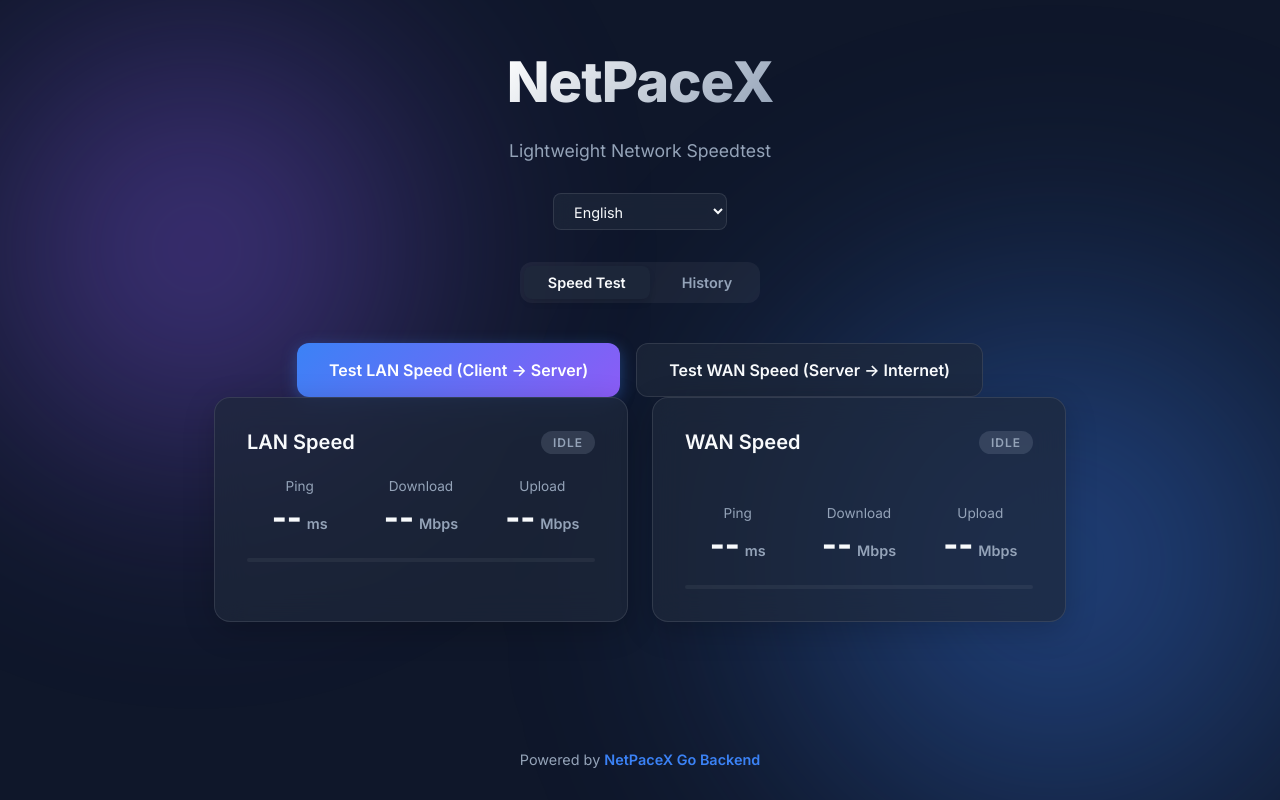
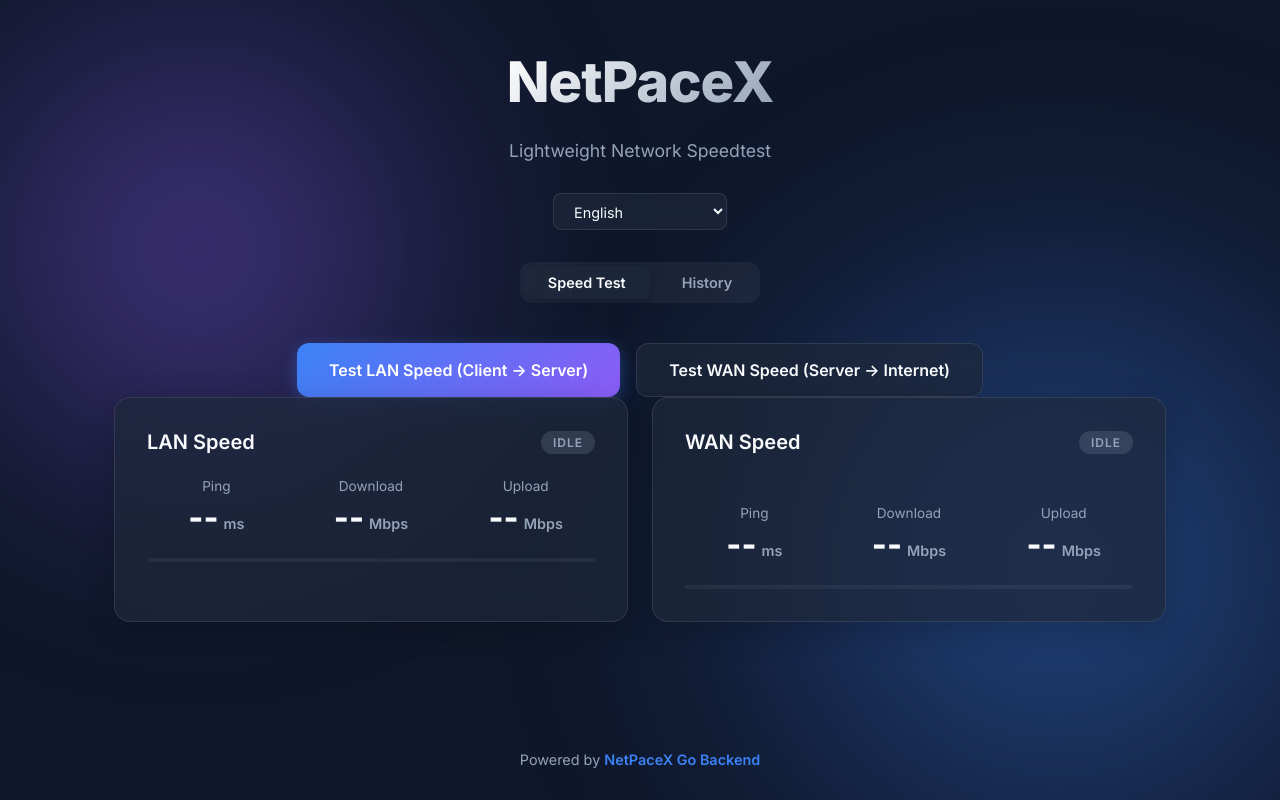
Before and after one commit to alexmaisa/netpacex, a plain HTML site: page static/index.html in a window 1280 px wide. Drawn offline with Linux system fonts and the light colour scheme; no server answers.

Commit message:
Enhance: Widen layout container and reduce items per page to 5

```diff
--- a/static/app.js
+++ b/static/app.js
@@ -95,7 +95,7 @@ let wanHistoryData = [];
 let lanHistoryData = [];
 let currentHistoryTab = 'wan';
 let currentPage = 1;
-const ITEMS_PER_PAGE = 10;
+const ITEMS_PER_PAGE = 5;
 
 async function fetchHistory() {
     try {
--- a/static/style.css
+++ b/static/style.css
@@ -83,7 +83,7 @@ body {
 /* Container */
 .container {
 	width: 100%;
-	max-width: 900px;
+	max-width: 1100px;
 	padding: 3rem 1.5rem;
 	flex: 1;
 	display: flex;
```
